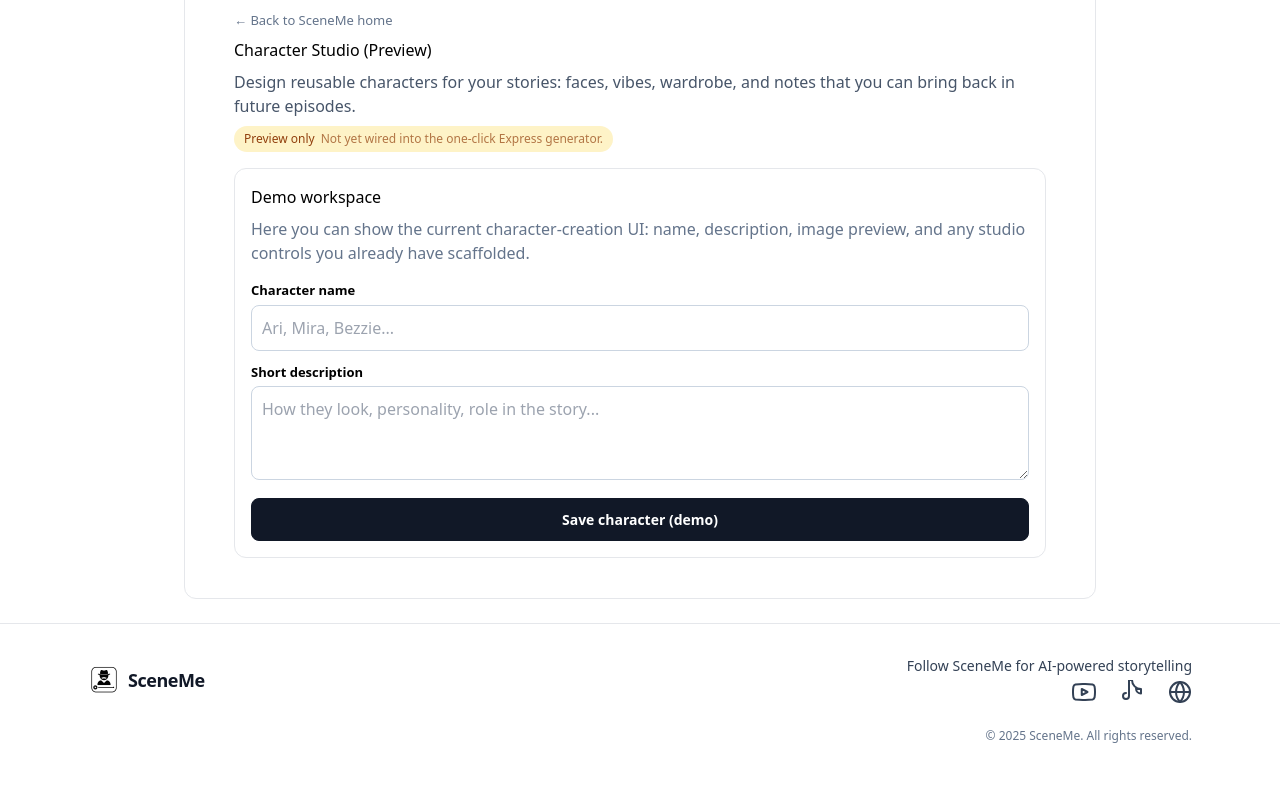
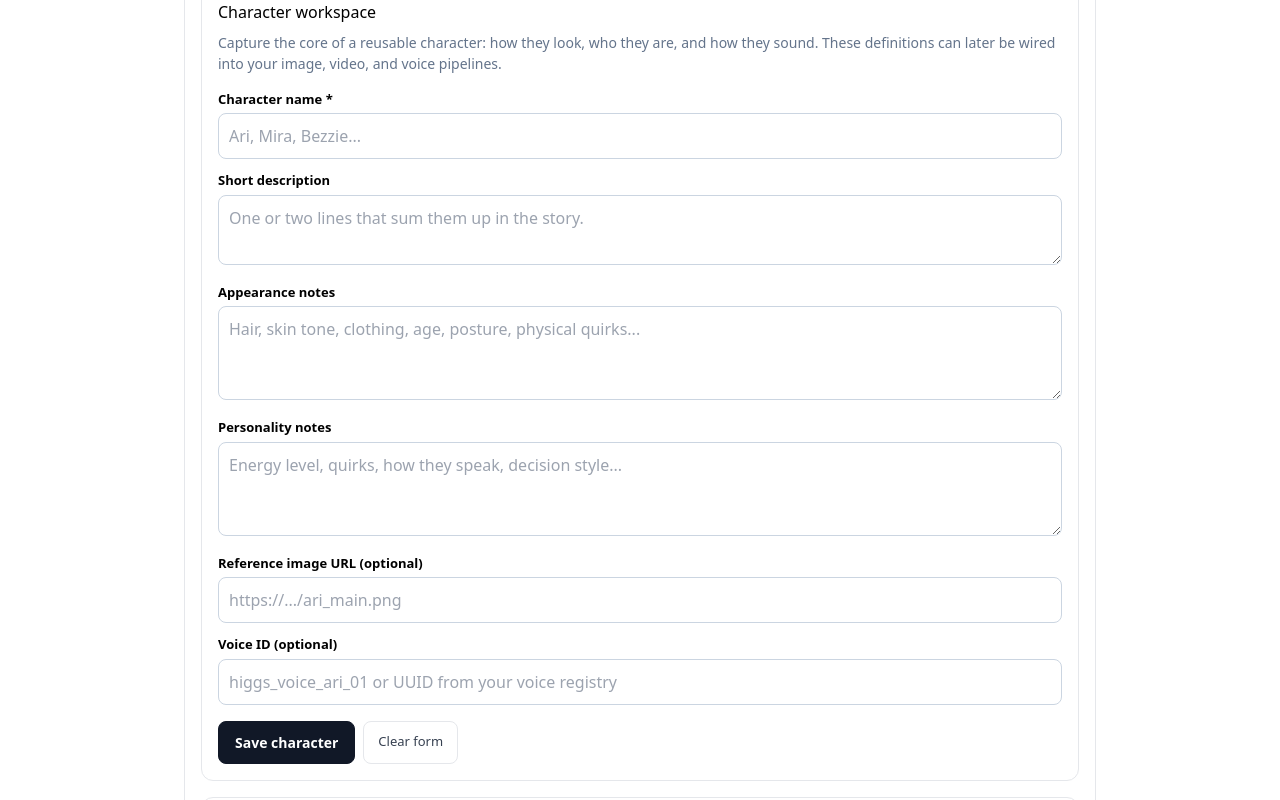
Before and after one commit to JSebree/ai-wizard, a React (Vite) app: page /studios in a window 1280 px wide. Shown: the part 440-1240 px from the top of the page. Before the commit the page ends 1216 px from the top, so only its background shows below. Built offline with nearby package versions, Linux system fonts and the light colour scheme.

Commit message:
updating character studio

```diff
--- a/src/studios/CharacterStudioDemo.jsx
+++ b/src/studios/CharacterStudioDemo.jsx
@@ -1,54 +1,87 @@
-import React from "react";
-import { useNavigate } from "react-router-dom";
+import React, { useState, useEffect } from "react";
+
+const STORAGE_KEY = "sceneme.characters";
 
 export default function CharacterStudioDemo() {
-  const nav = useNavigate();
+  const [name, setName] = useState("");
+  const [shortDescription, setShortDescription] = useState("");
+  const [appearanceNotes, setAppearanceNotes] = useState("");
+  const [personalityNotes, setPersonalityNotes] = useState("");
+  const [referenceImageUrl, setReferenceImageUrl] = useState("");
+  const [voiceId, setVoiceId] = useState("");
+  const [characters, setCharacters] = useState([]);
+  const [error, setError] = useState("");
+  const [expandedId, setExpandedId] = useState(null);
+
+  // Load saved characters from localStorage on mount
+  useEffect(() => {
+    try {
+      const raw = window.localStorage.getItem(STORAGE_KEY);
+      if (!raw) return;
+      const parsed = JSON.parse(raw);
+      if (Array.isArray(parsed)) {
+        setCharacters(parsed);
+      }
+    } catch (e) {
+      console.warn("Failed to load characters from localStorage", e);
+    }
+  }, []);
+
+  const persistCharacters = (next) => {
+    setCharacters(next);
+    try {
+      window.localStorage.setItem(STORAGE_KEY, JSON.stringify(next));
+    } catch (e) {
+      console.warn("Failed to save characters to localStorage", e);
+    }
+  };
+
+  const resetForm = () => {
+    setName("");
+    setShortDescription("");
+    setAppearanceNotes("");
+    setPersonalityNotes("");
+    setReferenceImageUrl("");
+    setVoiceId("");
+    setError("");
+  };
+
+  const handleSave = () => {
+    if (!name.trim()) {
+      setError("Character name is required.");
+      return;
+    }
+
+    const now = new Date().toISOString();
+
+    const newCharacter = {
+      id: `char_${Date.now()}`,
+      name: name.trim(),
+      shortDescription: shortDescription.trim(),
+      appearanceNotes: appearanceNotes.trim(),
+      personalityNotes: personalityNotes.trim(),
+      referenceImageUrl: referenceImageUrl.trim() || undefined,
+      voiceId: voiceId.trim() || undefined,
+      createdAt: now,
+      updatedAt: now,
+    };
+
+    const next = [...characters, newCharacter];
+    persistCharacters(next);
+    resetForm();
+  };
+
+  const handleDelete = (id) => {
+    const next = characters.filter((c) => c.id !== id);
+    persistCharacters(next);
+    if (expandedId === id) {
+      setExpandedId(null);
+    }
+  };
 
   return (
-    <div style={{ maxWidth: 860, margin: "0 auto", padding: 24 }}>
-      <header style={{ marginBottom: 16 }}>
-        <button
-          type="button"
-          onClick={() => nav("/")}
-          style={{
-            border: "none",
-            background: "transparent",
-            padding: 0,
-            marginBottom: 8,
-            fontSize: 13,
-            color: "#64748B",
-            cursor: "pointer",
-          }}
-        >
-          ← Back to SceneMe home
-        </button>
-        <h1 style={{ margin: 0 }}>Character Studio (Preview)</h1>
-        <p style={{ marginTop: 8, color: "#475569" }}>
-          Design reusable characters for your stories: faces, vibes, wardrobe, and notes that you
-          can bring back in future episodes.
-        </p>
-        <div
-          style={{
-            display: "inline-flex",
-            alignItems: "center",
-            gap: 6,
-            marginTop: 8,
-            padding: "4px 10px",
-            borderRadius: 999,
-            background: "#FEF3C7",
-            color: "#92400E",
-            fontSize: 12,
-            fontWeight: 500,
-          }}
-        >
-          <span>Preview only</span>
-          <span style={{ opacity: 0.7 }}>
-            Not yet wired into the one-click Express generator.
-          </span>
-        </div>
-      </header>
-
-      {/* Replace this with your real studio UI as you go */}
+    <div style={{ display: "grid", gap: 16 }}>
+      {/* Form section */}
       <section
         style={{
           border: "1px solid #E5E7EB",
@@ -57,21 +90,29 @@ export default function CharacterStudioDemo() {
           background: "#FFFFFF",
         }}
       >
-        <h2 style={{ marginTop: 0, marginBottom: 8 }}>Demo workspace</h2>
-        <p style={{ marginTop: 0, marginBottom: 16, color: "#64748B" }}>
-          Here you can show the current character-creation UI: name, description, image preview,
-          and any studio controls you already have scaffolded.
+        <h2 style={{ marginTop: 0, marginBottom: 8 }}>Character workspace</h2>
+        <p style={{ marginTop: 0, marginBottom: 16, color: "#64748B", fontSize: 14 }}>
+          Capture the core of a reusable character: how they look, who they are, and how they
+          sound. These definitions can later be wired into your image, video, and voice pipelines.
         </p>
 
-        {/* For now, just a placeholder form – you can hook this up to your existing backend later */}
         <div style={{ display: "grid", gap: 12 }}>
           <div>
-            <label style={{ display: "block", fontSize: 13, fontWeight: 600, marginBottom: 4 }}>
-              Character name
+            <label
+              style={{
+                display: "block",
+                fontSize: 13,
+                fontWeight: 600,
+                marginBottom: 4,
+              }}
+            >
+              Character name *
             </label>
             <input
               type="text"
               placeholder="Ari, Mira, Bezzie..."
+              value={name}
+              onChange={(e) => setName(e.target.value)}
               style={{
                 width: "100%",
                 padding: 10,
@@ -82,12 +123,21 @@ export default function CharacterStudioDemo() {
           </div>
 
           <div>
-            <label style={{ display: "block", fontSize: 13, fontWeight: 600, marginBottom: 4 }}>
+            <label
+              style={{
+                display: "block",
+                fontSize: 13,
+                fontWeight: 600,
+                marginBottom: 4,
+              }}
+            >
               Short description
             </label>
             <textarea
-              rows={3}
-              placeholder="How they look, personality, role in the story..."
+              rows={2}
+              placeholder="One or two lines that sum them up in the story."
+              value={shortDescription}
+              onChange={(e) => setShortDescription(e.target.value)}
               style={{
                 width: "100%",
                 padding: 10,
@@ -98,10 +148,117 @@ export default function CharacterStudioDemo() {
             />
           </div>
 
+          <div>
+            <label
+              style={{
+                display: "block",
+                fontSize: 13,
+                fontWeight: 600,
+                marginBottom: 4,
+              }}
+            >
+              Appearance notes
+            </label>
+            <textarea
+              rows={3}
+              placeholder="Hair, skin tone, clothing, age, posture, physical quirks..."
+              value={appearanceNotes}
+              onChange={(e) => setAppearanceNotes(e.target.value)}
+              style={{
+                width: "100%",
+                padding: 10,
+                borderRadius: 8,
+                border: "1px solid #CBD5E1",
+                resize: "vertical",
+              }}
+            />
+          </div>
+
+          <div>
+            <label
+              style={{
+                display: "block",
+                fontSize: 13,
+                fontWeight: 600,
+                marginBottom: 4,
+              }}
+            >
+              Personality notes
+            </label>
+            <textarea
+              rows={3}
+              placeholder="Energy level, quirks, how they speak, decision style..."
+              value={personalityNotes}
+              onChange={(e) => setPersonalityNotes(e.target.value)}
+              style={{
+                width: "100%",
+                padding: 10,
+                borderRadius: 8,
+                border: "1px solid #CBD5E1",
+                resize: "vertical",
+              }}
+            />
+          </div>
+
+          <div>
+            <label
+              style={{
+                display: "block",
+                fontSize: 13,
+                fontWeight: 600,
+                marginBottom: 4,
+              }}
+            >
+              Reference image URL (optional)
+            </label>
+            <input
+              type="text"
+              placeholder="https://.../ari_main.png"
+              value={referenceImageUrl}
+              onChange={(e) => setReferenceImageUrl(e.target.value)}
+              style={{
+                width: "100%",
+                padding: 10,
+                borderRadius: 8,
+                border: "1px solid #CBD5E1",
+              }}
+            />
+          </div>
+
+          <div>
+            <label
+              style={{
+                display: "block",
+                fontSize: 13,
+                fontWeight: 600,
+                marginBottom: 4,
+              }}
+            >
+              Voice ID (optional)
+            </label>
+            <input
+              type="text"
+              placeholder="higgs_voice_ari_01 or UUID from your voice registry"
+              value={voiceId}
+              onChange={(e) => setVoiceId(e.target.value)}
+              style={{
+                width: "100%",
+                padding: 10,
+                borderRadius: 8,
+                border: "1px solid #CBD5E1",
+              }}
+            />
+          </div>
+
+          {error && (
+            <p style={{ margin: 0, fontSize: 12, color: "#B91C1C" }}>{error}</p>
+          )}
+
+          <div style={{ display: "flex", gap: 8, marginTop: 4 }}>
             <button
               type="button"
+              onClick={handleSave}
               style={{
-              alignSelf: "flex-start",
                 padding: "10px 16px",
                 borderRadius: 8,
                 border: "1px solid #111827",
@@ -111,9 +268,144 @@ export default function CharacterStudioDemo() {
                 fontSize: 14,
               }}
             >
-            Save character (demo)
+              Save character
+            </button>
+            <button
+              type="button"
+              onClick={resetForm}
+              style={{
+                padding: "10px 14px",
+                borderRadius: 8,
+                border: "1px solid #E5E7EB",
+                background: "#FFFFFF",
+                color: "#374151",
+                fontWeight: 500,
+                fontSize: 13,
+              }}
+            >
+              Clear form
             </button>
           </div>
+        </div>
+      </section>
+
+      {/* Saved characters list */}
+      <section
+        style={{
+          border: "1px solid #E5E7EB",
+          borderRadius: 12,
+          padding: 16,
+          background: "#FFFFFF",
+        }}
+      >
+        <h3 style={{ marginTop: 0, marginBottom: 8 }}>Saved characters</h3>
+        {characters.length === 0 ? (
+          <p style={{ marginTop: 0, color: "#9CA3AF", fontSize: 13 }}>
+            No characters saved yet. Create a character above to start your library.
+          </p>
+        ) : (
+          <div style={{ display: "grid", gap: 10 }}>
+            {characters.map((c) => (
+              <div
+                key={c.id}
+                style={{
+                  border: "1px solid #E5E7EB",
+                  borderRadius: 10,
+                  padding: 10,
+                  background: "#F9FAFB",
+                }}
+              >
+                <div
+                  style={{
+                    display: "flex",
+                    justifyContent: "space-between",
+                    alignItems: "center",
+                    gap: 8,
+                  }}
+                >
+                  <div>
+                    <div
+                      style={{
+                        fontWeight: 600,
+                        fontSize: 14,
+                        marginBottom: 2,
+                      }}
+                    >
+                      {c.name}
+                    </div>
+                    {c.shortDescription && (
+                      <div
+                        style={{
+                          fontSize: 12,
+                          color: "#6B7280",
+                          marginBottom: 2,
+                        }}
+                      >
+                        {c.shortDescription}
+                      </div>
+                    )}
+                    <div
+                      style={{
+                        fontSize: 11,
+                        color: "#9CA3AF",
+                      }}
+                    >
+                      Created: {new Date(c.createdAt).toLocaleString()}
+                    </div>
+                  </div>
+                  <div style={{ display: "flex", gap: 6, flexShrink: 0 }}>
+                    <button
+                      type="button"
+                      onClick={() =>
+                        setExpandedId((prev) => (prev === c.id ? null : c.id))
+                      }
+                      style={{
+                        padding: "4px 8px",
+                        borderRadius: 6,
+                        border: "1px solid #D1D5DB",
+                        background: "#FFFFFF",
+                        fontSize: 11,
+                        cursor: "pointer",
+                      }}
+                    >
+                      {expandedId === c.id ? "Hide JSON" : "View JSON"}
+                    </button>
+                    <button
+                      type="button"
+                      onClick={() => handleDelete(c.id)}
+                      style={{
+                        padding: "4px 8px",
+                        borderRadius: 6,
+                        border: "1px solid #FCA5A5",
+                        background: "#FEF2F2",
+                        color: "#B91C1C",
+                        fontSize: 11,
+                        cursor: "pointer",
+                      }}
+                    >
+                      Delete
+                    </button>
+                  </div>
+                </div>
+                {expandedId === c.id && (
+                  <pre
+                    style={{
+                      marginTop: 8,
+                      fontSize: 11,
+                      background: "#111827",
+                      color: "#E5E7EB",
+                      padding: 8,
+                      borderRadius: 8,
+                      overflowX: "auto",
+                    }}
+                  >
+                    {JSON.stringify(c, null, 2)}
+                  </pre>
+                )}
+              </div>
+            ))}
+          </div>
+        )}
       </section>
     </div>
   );
```
Lines whose indentation alone changed are shown as unchanged.
